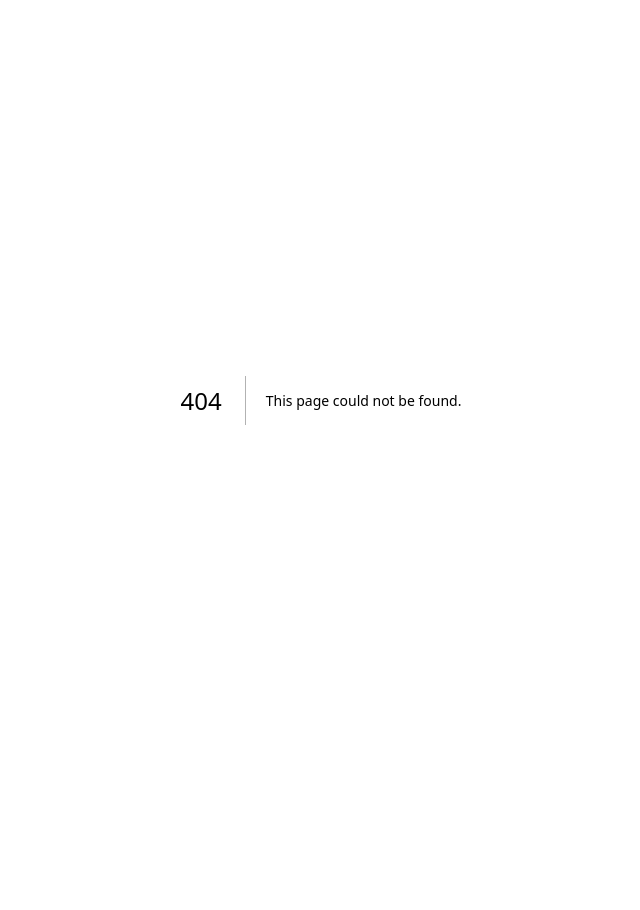
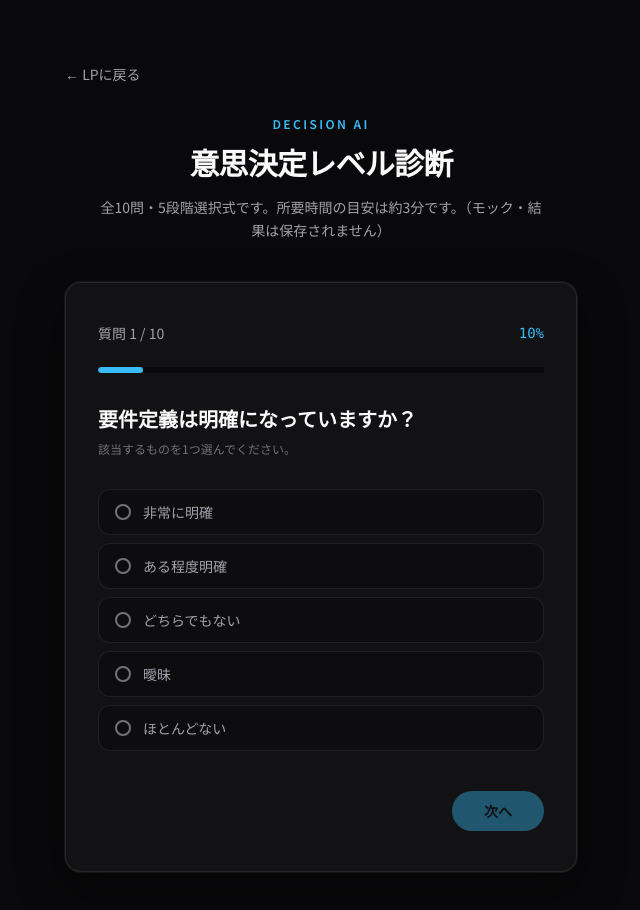
Before and after one commit to itsukisowa-boop/decision-ai-lp, a Next.js app: page /diagnosis in a window 1280 px wide. Before the commit this address had no page. Shown: the top 910 px of the page, without its empty margins (319-959 px from the left). Before the commit the page ends 800 px from the top, so only its background shows below. Built offline with nearby package versions, Linux system fonts and the light colour scheme.

Commit message:
add diagnosis page

```diff
--- /dev/null
+++ b/app/diagnosis/page.tsx
@@ -0,0 +1,34 @@
+import Link from "next/link";
+import { DiagnosisClient } from "@/components/diagnosis/DiagnosisClient";
+import type { Metadata } from "next";
+
+const TOTAL_QUESTIONS = 10;
+
+export const metadata: Metadata = {
+  title: "意思決定レベル診断 | Decision AI",
+  description: `約3分で完了する意思決定レベルのモック診断です（全${TOTAL_QUESTIONS}問）。`,
+};
+
+export default function DiagnosisPage() {
+  return (
+    <div className="min-h-screen bg-da-bg px-4 py-12 text-da-fg sm:py-16">
+      <div className="mx-auto mb-8 flex max-w-lg justify-between text-sm">
+        <Link href="/lp-a" className="text-da-fgMuted transition hover:text-da-accent">
+          ← LPに戻る
+        </Link>
+      </div>
+
+      <header className="mx-auto mb-10 max-w-lg text-center">
+        <p className="text-xs font-semibold uppercase tracking-[0.2em] text-da-accent">Decision AI</p>
+        <h1 className="mt-3 text-2xl font-bold tracking-tight text-da-fg sm:text-3xl">
+          意思決定レベル診断
+        </h1>
+        <p className="mx-auto mt-4 max-w-md text-sm leading-relaxed text-da-fgMuted">
+          全{TOTAL_QUESTIONS}問・5段階選択式です。所要時間の目安は約3分です。（モック・結果は保存されません）
+        </p>
+      </header>
+
+      <DiagnosisClient />
+    </div>
+  );
+}
--- a/components/SiteHeader.tsx
+++ b/components/SiteHeader.tsx
@@ -4,8 +4,9 @@ import { createResolveMailHref } from "@/components/lp/resolveHref";
 
 type StickyCta = {
   label: string;
-  mailSubject: string;
   hrefFallback: string;
+  mailSubject?: string;
+  navigateHref?: string;
 };
 
 type Props = {
@@ -16,7 +17,13 @@ type Props = {
 
 export function SiteHeader({ basePath, nav, stickyCta }: Props) {
   const resolveMailHref = createResolveMailHref();
-  const stickyHref = resolveMailHref(stickyCta.mailSubject, stickyCta.hrefFallback);
+  const stickyMailHref =
+    stickyCta.mailSubject != null && stickyCta.mailSubject !== ""
+      ? resolveMailHref(stickyCta.mailSubject, stickyCta.hrefFallback)
+      : null;
+
+  const stickyClass =
+    "shrink-0 rounded-full bg-da-accent px-4 py-2 text-sm font-semibold text-da-bg shadow-[0_0_24px_-4px_rgba(56,189,248,0.55)] transition hover:bg-sky-300";
 
   return (
     <header className="sticky top-0 z-40 border-b border-white/[0.08] bg-da-bg/85 backdrop-blur-md">
@@ -38,12 +45,19 @@ export function SiteHeader({ basePath, nav, stickyCta }: Props) {
             </a>
           ))}
         </nav>
-        <a
-          href={stickyHref}
-          className="shrink-0 rounded-full bg-da-accent px-4 py-2 text-sm font-semibold text-da-bg shadow-[0_0_24px_-4px_rgba(56,189,248,0.55)] transition hover:bg-sky-300"
-        >
-          {stickyCta.label}
-        </a>
+        {stickyCta.navigateHref ? (
+          <Link href={stickyCta.navigateHref} className={stickyClass}>
+            {stickyCta.label}
+          </Link>
+        ) : stickyMailHref ? (
+          <a href={stickyMailHref} className={stickyClass}>
+            {stickyCta.label}
+          </a>
+        ) : (
+          <a href={stickyCta.hrefFallback} className={stickyClass}>
+            {stickyCta.label}
+          </a>
+        )}
       </div>
     </header>
   );
--- /dev/null
+++ b/components/diagnosis/DiagnosisClient.tsx
@@ -0,0 +1,138 @@
+"use client";
+
+import Link from "next/link";
+import { useState } from "react";
+
+const CHOICES = [
+  "非常に明確",
+  "ある程度明確",
+  "どちらでもない",
+  "曖昧",
+  "ほとんどない",
+] as const;
+
+const QUESTIONS = [
+  "要件定義は明確になっていますか？",
+  "ROIを定量的に説明できますか？",
+  "プロジェクトの目的は全員一致していますか？",
+  "稟議で突っ込まれそうな論点は洗い出せていますか？",
+  "ステークホルダーの認識のズレは把握できていますか？",
+  "投資対効果の前提条件は文書化されていますか？",
+  "実施しない場合のリスクは説明できますか？",
+  "ベンダー選定の比較軸は固まっていますか？",
+  "スコープとマイルストーンは関係者と合意されていますか？",
+  "意思決定の記録・トレーサビリティは確保できていますか？",
+];
+
+const TOTAL = QUESTIONS.length;
+
+export function DiagnosisClient() {
+  const [index, setIndex] = useState(0);
+  const [selected, setSelected] = useState<number | null>(null);
+  const [done, setDone] = useState(false);
+
+  const question = QUESTIONS[index];
+  const progress = index + 1;
+  const isLast = index >= TOTAL - 1;
+
+  const goNext = () => {
+    if (selected === null) return;
+    if (isLast) {
+      setDone(true);
+      return;
+    }
+    setIndex((i) => i + 1);
+    setSelected(null);
+  };
+
+  if (done) {
+    return (
+      <div className="mx-auto w-full max-w-lg rounded-2xl border border-da-border bg-da-surface px-8 py-10 shadow-card">
+        <p className="text-center text-xs font-semibold uppercase tracking-[0.2em] text-da-accent">
+          完了
+        </p>
+        <h2 className="mt-4 text-center text-xl font-semibold text-da-fg">診断ありがとうございました</h2>
+        <p className="mt-3 text-center text-sm leading-relaxed text-da-fgMuted">
+          こちらはモックの体験です。結果の保存やスコア計算は行っていません。
+        </p>
+        <div className="mt-8 flex flex-wrap justify-center gap-3">
+          <Link
+            href="/lp-a"
+            className="inline-flex rounded-full bg-da-accent px-6 py-2.5 text-sm font-semibold text-da-bg transition hover:bg-sky-300"
+          >
+            LPに戻る
+          </Link>
+          <button
+            type="button"
+            onClick={() => {
+              setDone(false);
+              setIndex(0);
+              setSelected(null);
+            }}
+            className="inline-flex rounded-full border border-white/[0.14] px-6 py-2.5 text-sm font-semibold text-da-fg transition hover:bg-white/[0.06]"
+          >
+            もう一度
+          </button>
+        </div>
+      </div>
+    );
+  }
+
+  return (
+    <div className="mx-auto w-full max-w-lg rounded-2xl border border-da-border bg-da-surface px-6 py-8 shadow-card sm:px-8 sm:py-10">
+      <div className="mb-6 flex items-center justify-between gap-4 text-sm text-da-fgMuted">
+        <span>
+          質問 {progress} / {TOTAL}
+        </span>
+        <span className="font-mono text-da-accent">{Math.round((progress / TOTAL) * 100)}%</span>
+      </div>
+      <div className="mb-8 h-1.5 overflow-hidden rounded-full bg-da-bg">
+        <div
+          className="h-full rounded-full bg-da-accent transition-[width] duration-300 ease-out"
+          style={{ width: `${(progress / TOTAL) * 100}%` }}
+        />
+      </div>
+
+      <h2 className="text-lg font-semibold leading-snug text-da-fg sm:text-xl">{question}</h2>
+      <p className="mt-2 text-xs text-da-subtle">該当するものを1つ選んでください。</p>
+
+      <div className="mt-8 space-y-2" role="radiogroup" aria-label="回答の選択">
+        {CHOICES.map((label, i) => {
+          const active = selected === i;
+          return (
+            <button
+              key={label}
+              type="button"
+              role="radio"
+              aria-checked={active}
+              onClick={() => setSelected(i)}
+              className={`flex w-full rounded-xl border px-4 py-3 text-left text-sm transition ${
+                active
+                  ? "border-da-accent/50 bg-da-accent/10 text-da-fg ring-1 ring-da-accent/40"
+                  : "border-white/[0.08] bg-da-bg/40 text-da-fgMuted hover:border-white/[0.14] hover:bg-da-bg/70"
+              }`}
+            >
+              <span
+                className={`mr-3 mt-0.5 flex h-4 w-4 shrink-0 rounded-full border-2 ${
+                  active ? "border-da-accent bg-da-accent" : "border-da-subtle"
+                }`}
+              />
+              {label}
+            </button>
+          );
+        })}
+      </div>
+
+      <div className="mt-10 flex justify-end">
+        <button
+          type="button"
+          disabled={selected === null}
+          onClick={goNext}
+          className="rounded-full bg-da-accent px-8 py-2.5 text-sm font-semibold text-da-bg shadow-[0_0_24px_-8px_rgba(56,189,248,0.55)] transition hover:bg-sky-300 disabled:cursor-not-allowed disabled:opacity-40 disabled:shadow-none"
+        >
+          {isLast ? "完了する" : "次へ"}
+        </button>
+      </div>
+    </div>
+  );
+}
--- a/components/lp/Cta.tsx
+++ b/components/lp/Cta.tsx
@@ -1,3 +1,4 @@
+import Link from "next/link";
 import type { LpCtaBlock } from "@/lib/lp/types";
 import type { ResolveMailHref } from "./resolveHref";
 
@@ -5,6 +6,48 @@ type Props = {
   cta: LpCtaBlock;
   resolveMailHref: ResolveMailHref;
 };
+
+function CtaButton({
+  btn,
+  resolveMailHref,
+  variant,
+}: {
+  btn: LpCtaBlock["primary"];
+  resolveMailHref: ResolveMailHref;
+  variant: "primary" | "secondary";
+}) {
+  const mailHref =
+    btn.mailSubject != null && btn.mailSubject !== ""
+      ? resolveMailHref(btn.mailSubject, btn.hrefFallback)
+      : null;
+
+  const primaryClass =
+    "inline-flex rounded-full bg-da-accent px-8 py-3 text-sm font-semibold text-da-bg shadow-[0_0_28px_-6px_rgba(56,189,248,0.65)] transition hover:bg-sky-300";
+  const secondaryClass =
+    "inline-flex rounded-full border border-white/[0.14] bg-white/[0.04] px-8 py-3 text-sm font-semibold text-da-fg transition hover:border-da-accent/35 hover:bg-white/[0.07]";
+
+  const cls = variant === "primary" ? primaryClass : secondaryClass;
+
+  if (btn.navigateHref) {
+    return (
+      <Link href={btn.navigateHref} className={cls}>
+        {btn.label}
+      </Link>
+    );
+  }
+  if (mailHref) {
+    return (
+      <a href={mailHref} className={cls}>
+        {btn.label}
+      </a>
+    );
+  }
+  return (
+    <a href={btn.hrefFallback} className={cls}>
+      {btn.label}
+    </a>
+  );
+}
 
 export function Cta({ cta, resolveMailHref }: Props) {
   return (
@@ -18,18 +61,8 @@ export function Cta({ cta, resolveMailHref }: Props) {
         </h2>
         <p className="mx-auto mt-4 max-w-xl text-sm leading-relaxed text-da-fgMuted">{cta.body}</p>
         <div className="mt-10 flex flex-wrap justify-center gap-3">
-          <a
-            href={resolveMailHref(cta.primary.mailSubject, cta.primary.hrefFallback)}
-            className="inline-flex rounded-full bg-da-accent px-8 py-3 text-sm font-semibold text-da-bg shadow-[0_0_28px_-6px_rgba(56,189,248,0.65)] transition hover:bg-sky-300"
-          >
-            {cta.primary.label}
-          </a>
-          <a
-            href={resolveMailHref(cta.secondary.mailSubject, cta.secondary.hrefFallback)}
-            className="inline-flex rounded-full border border-white/[0.14] bg-white/[0.04] px-8 py-3 text-sm font-semibold text-da-fg transition hover:border-da-accent/35 hover:bg-white/[0.07]"
-          >
-            {cta.secondary.label}
-          </a>
+          <CtaButton btn={cta.primary} resolveMailHref={resolveMailHref} variant="primary" />
+          <CtaButton btn={cta.secondary} resolveMailHref={resolveMailHref} variant="secondary" />
         </div>
       </div>
     </section>
--- a/components/lp/Hero.tsx
+++ b/components/lp/Hero.tsx
@@ -1,3 +1,4 @@
+import Link from "next/link";
 import type { LpHero } from "@/lib/lp/types";
 import type { ResolveMailHref } from "./resolveHref";
 
@@ -7,10 +8,11 @@ type Props = {
 };
 
 export function Hero({ hero, resolveMailHref }: Props) {
-  const primaryHref = resolveMailHref(
-    hero.primaryCta.mailSubject,
-    hero.primaryCta.hrefFallback
-  );
+  const primaryNavigate = hero.primaryCta.navigateHref;
+  const primaryMailHref =
+    hero.primaryCta.mailSubject != null && hero.primaryCta.mailSubject !== ""
+      ? resolveMailHref(hero.primaryCta.mailSubject, hero.primaryCta.hrefFallback)
+      : null;
 
   return (
     <section className="relative overflow-hidden bg-hero-dark">
@@ -36,12 +38,28 @@ export function Hero({ hero, resolveMailHref }: Props) {
           {hero.subtitle}
         </p>
         <div className="mt-10 flex flex-wrap gap-3">
-          <a
-            href={primaryHref}
-            className="inline-flex items-center justify-center rounded-full bg-da-accent px-7 py-3.5 text-sm font-semibold text-da-bg shadow-[0_0_28px_-6px_rgba(56,189,248,0.65)] transition hover:bg-sky-300"
-          >
-            {hero.primaryCta.label}
-          </a>
+          {primaryNavigate ? (
+            <Link
+              href={primaryNavigate}
+              className="inline-flex items-center justify-center rounded-full bg-da-accent px-7 py-3.5 text-sm font-semibold text-da-bg shadow-[0_0_28px_-6px_rgba(56,189,248,0.65)] transition hover:bg-sky-300"
+            >
+              {hero.primaryCta.label}
+            </Link>
+          ) : primaryMailHref ? (
+            <a
+              href={primaryMailHref}
+              className="inline-flex items-center justify-center rounded-full bg-da-accent px-7 py-3.5 text-sm font-semibold text-da-bg shadow-[0_0_28px_-6px_rgba(56,189,248,0.65)] transition hover:bg-sky-300"
+            >
+              {hero.primaryCta.label}
+            </a>
+          ) : (
+            <a
+              href={hero.primaryCta.hrefFallback}
+              className="inline-flex items-center justify-center rounded-full bg-da-accent px-7 py-3.5 text-sm font-semibold text-da-bg shadow-[0_0_28px_-6px_rgba(56,189,248,0.65)] transition hover:bg-sky-300"
+            >
+              {hero.primaryCta.label}
+            </a>
+          )}
           <a
             href={hero.secondaryCta.href}
             className="inline-flex items-center justify-center rounded-full border border-white/[0.14] bg-white/[0.04] px-7 py-3.5 text-sm font-semibold text-da-fg transition hover:border-da-accent/40 hover:bg-white/[0.07]"
--- a/components/lp/LpView.tsx
+++ b/components/lp/LpView.tsx
@@ -31,6 +31,7 @@ export function LpView({ pattern }: Props) {
         stickyCta={{
           label: pattern.hero.stickyNavCtaLabel ?? pattern.hero.primaryCta.label,
           mailSubject: pattern.hero.primaryCta.mailSubject,
+          navigateHref: pattern.hero.primaryCta.navigateHref,
           hrefFallback: `${pattern.basePath}#cta`,
         }}
       />
--- a/lib/lp/pattern-a.ts
+++ b/lib/lp/pattern-a.ts
@@ -25,7 +25,7 @@ export const patternA: LpPattern = {
       "3分で現状を一枚に。論点・ギャップ・稟議で問われる説明責任まで短時間で棚卸しし、次のアクションが見える状態へ進めます。",
     primaryCta: {
       label: "3分診断を開始する",
-      mailSubject: "Decision AI ｜ 3分診断",
+      navigateHref: "/diagnosis",
       hrefFallback: "#cta",
     },
     secondaryCta: {
@@ -166,7 +166,7 @@ export const patternA: LpPattern = {
     body: "診断結果の読み解きから、AIコンサル・リアル伴走の組み合わせまで、その場で次の一手をご提案します。",
     primary: {
       label: "3分診断を開始する",
-      mailSubject: "Decision AI ｜ 3分診断",
+      navigateHref: "/diagnosis",
       hrefFallback: "#materials",
     },
     secondary: {
```
Also changed, not shown: lib/lp/types.ts (+18 -3 lines).
